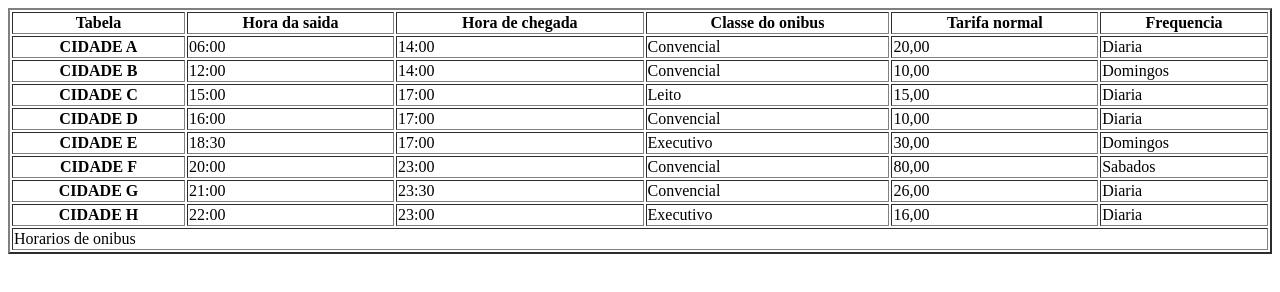
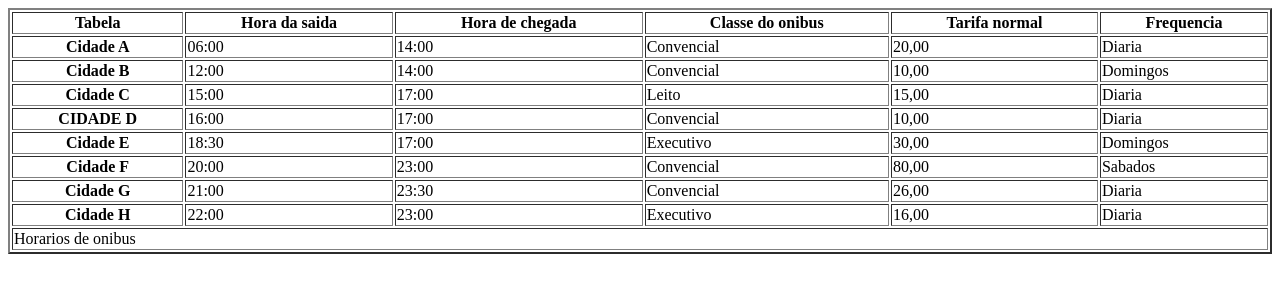
Before and after one commit to AnnerGabrii/horarios.html, a plain HTML site: page horarios.html in a window 1280 px wide. Drawn offline with Linux system fonts and the light colour scheme.

Commit message:
Update horarios.html

```diff
--- a/horarios.html
+++ b/horarios.html
@@ -22,7 +22,7 @@
 <th rowspan="1">Frequencia</th>
 </tr>
 <tr>
-<th align="center">CIDADE A</th>
+<th align="center">Cidade A</th>
 <td> 06:00</td>
 <td> 14:00</td>
 <td> Convencial</td>
@@ -30,7 +30,7 @@
 <td> Diaria</td>
 </tr>
 <tr>
-<th align="center">CIDADE B</th>
+<th align="center">Cidade B</th>
 <td> 12:00</td>
 <td> 14:00</td>
 <td> Convencial</td>
@@ -38,7 +38,7 @@
 <td> Domingos</td>
 </tr>
 <tr>
-<th align="center">CIDADE C</th>
+<th align="center">Cidade C</th>
 <td> 15:00</td>
 <td> 17:00</td>
 <td>Leito</td>
@@ -54,7 +54,7 @@
 <td> Diaria</td>
 </tr>
 <tr>
-<th align="center">CIDADE E</th>
+<th align="center">Cidade E</th>
 <td> 18:30</td>
 <td> 17:00</td>
 <td> Executivo</td>
@@ -62,7 +62,7 @@
 <td> Domingos</td>
 </tr>
 <tr>
-<th align="center">CIDADE F</th>
+<th align="center">Cidade F</th>
 <td> 20:00</td>
 <td> 23:00</td>
 <td> Convencial</td>
@@ -71,7 +71,7 @@
 
 </tr>
 <tr>
-<th align="center">CIDADE G</th>
+<th align="center">Cidade G</th>
 <td> 21:00</td>
 <td> 23:30</td>
 <td> Convencial</td>
@@ -79,7 +79,7 @@
 <td> Diaria</td>
 </tr>
 <tr>
-<th align="center">CIDADE H</th>
+<th align="center">Cidade H</th>
 <td> 22:00</td>
 <td> 23:00</td>
 <td> Executivo</td>
```
